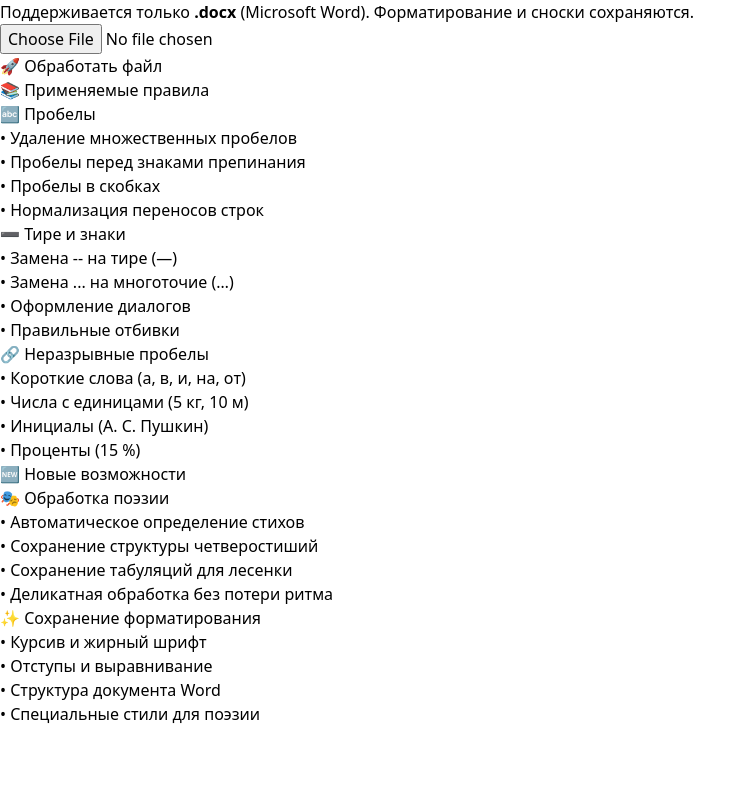
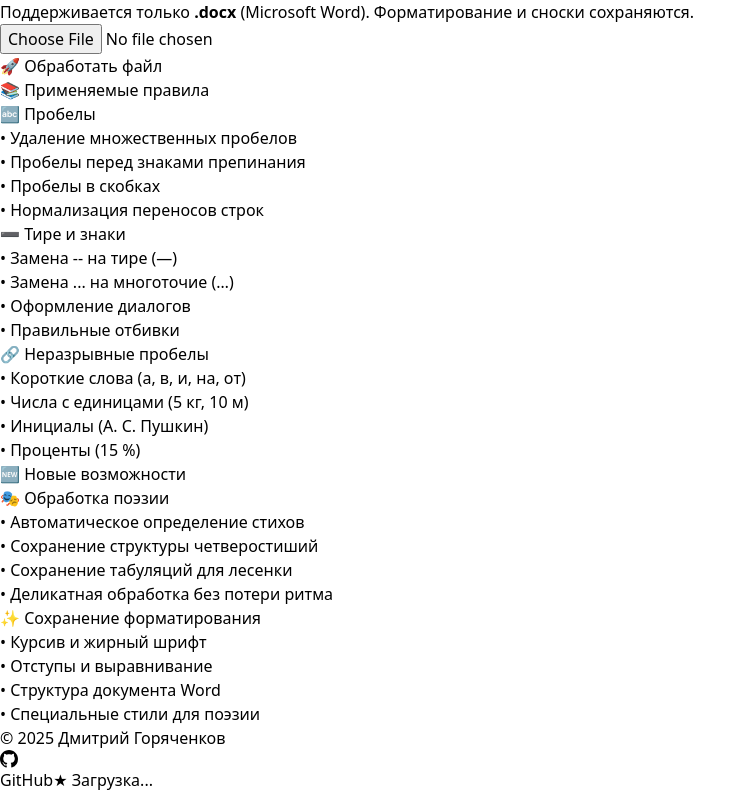
Before and after one commit to dimgo66/typography, a Next.js app: page / in a window 1280 px wide. Shown: the part 246-1038 px from the top of the page, without its empty margins (0-756 px from the left). Before the commit the page ends 972 px from the top, so only its background shows below. Built offline with nearby package versions, Linux system fonts and the light colour scheme.

Commit message:
feat: футер с копирайтом, годом, ссылкой на GitHub и счётчиком звёзд

```diff
--- a/app/page.tsx
+++ b/app/page.tsx
@@ -346,6 +346,32 @@
           </div>
         </div>
       </div>
+      {/* Footer */}
+      <footer className="w-full border-t mt-12 py-6 bg-white/80 text-center text-gray-600 text-sm flex flex-col items-center gap-2">
+        <div>
+          © {new Date().getFullYear()} Дмитрий Горяченков
+        </div>
+        <div className="flex items-center gap-2">
+          <a
+            href="https://github.com/dimgo66/typography"
+            target="_blank"
+            rel="noopener noreferrer"
+            className="inline-flex items-center gap-1 hover:underline text-blue-700"
+          >
+            <svg height="18" viewBox="0 0 16 16" width="18" aria-hidden="true" fill="currentColor" className="inline"><path d="M8 0C3.58 0 0 3.58 0 8c0 3.54 2.29 6.53 5.47 7.59.4.07.55-.17.55-.38 0-.19-.01-.82-.01-1.49-2.01.37-2.53-.49-2.69-.94-.09-.23-.48-.94-.82-1.13-.28-.15-.68-.52-.01-.53.63-.01 1.08.58 1.23.82.72 1.21 1.87.87 2.33.66.07-.52.28-.87.51-1.07-1.78-.2-3.64-.89-3.64-3.95 0-.87.31-1.59.82-2.15-.08-.2-.36-1.01.08-2.12 0 0 .67-.21 2.2.82.64-.18 1.32-.27 2-.27.68 0 1.36.09 2 .27 1.53-1.04 2.2-.82 2.2-.82.44 1.11.16 1.92.08 2.12.51.56.82 1.27.82 2.15 0 3.07-1.87 3.75-3.65 3.95.29.25.54.73.54 1.48 0 1.07-.01 1.93-.01 2.2 0 .21.15.46.55.38A8.013 8.013 0 0 0 16 8c0-4.42-3.58-8-8-8z"></path></svg>
+            GitHub
+          </a>
+          <a
+            href="https://github.com/dimgo66/typography/stargazers"
+            target="_blank"
+            rel="noopener noreferrer"
+            className="inline-flex items-center gap-1 px-2 py-1 bg-yellow-100 rounded hover:bg-yellow-200 text-yellow-800"
+          >
+            ★ <span id="github-stars">Загрузка...</span>
+          </a>
+        </div>
+        <script dangerouslySetInnerHTML={{__html:`fetch('https://api.github.com/repos/dimgo66/typography').then(r=>r.json()).then(d=>{const s=document.getElementById('github-stars');if(s)s.textContent=d.stargazers_count})`}} />
+      </footer>
     </div>
   );
 }
```
